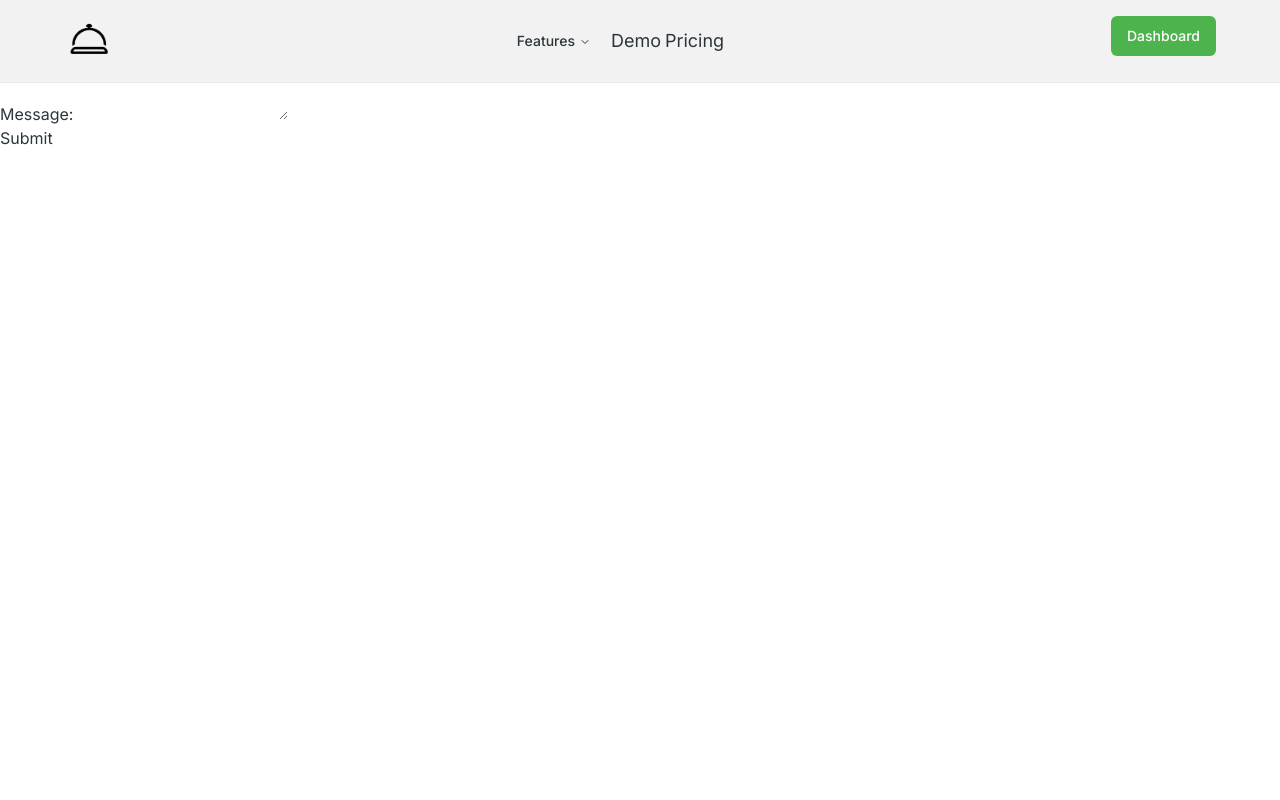
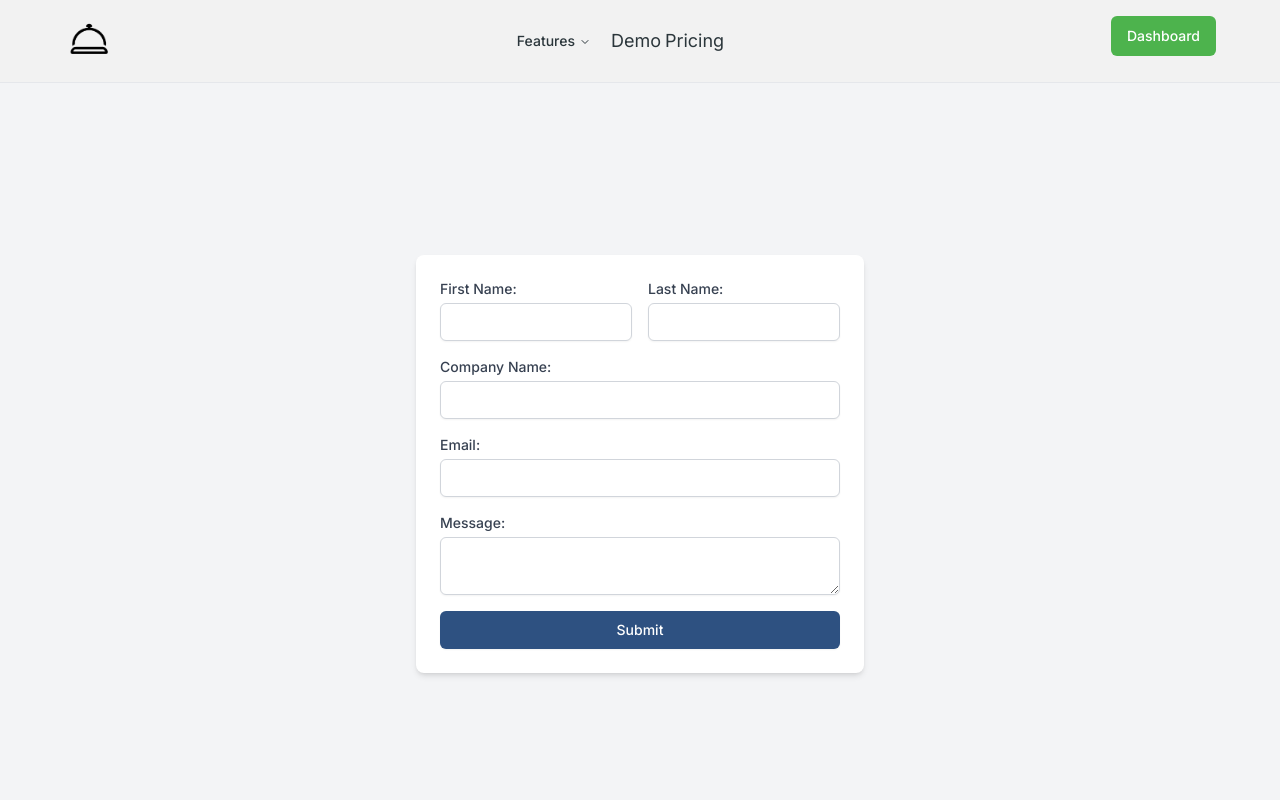
Before and after one commit to Concierge-Legal/concierge-live, a Next.js app: page /pricing in a window 1280 px wide. Shown: the top 800 px of the page. Built offline with nearby package versions, Linux system fonts and the light colour scheme; no server answers.

Commit message:
form complete for now

```diff
--- a/app/pricing/page.tsx
+++ b/app/pricing/page.tsx
@@ -2,21 +2,19 @@ import Image from "next/image";
 import React from "react";
 import ContactForm from "@/components/contactSales";
 import NavBar from "@/components/navBar";
+import Footer from "@/components/footer";
 
 export default function Pricing() {
 
 
   return (
-    <main>
-    <NavBar></NavBar>
-    <div className="flex flex-col">
-
-
-    <h1>Contact Us for Pricing</h1>
-    <ContactForm />
-  </div>
-
+    <main className="min-h-screen flex flex-col">
+    <NavBar />
+    <div className="flex flex-col items-center justify-center flex-grow bg-gray-100 p-4">
+      <h1 className="text-2xl font-bold mb-4 text-center">Please contact us for pricing!</h1>
+      <ContactForm />
+    </div>
+    <Footer />
   </main>
-
   );
 }
--- a/components/contactSales.tsx
+++ b/components/contactSales.tsx
@@ -3,7 +3,9 @@ import React, { useState } from 'react';
 import { createClient } from '@/utils/supabase/client';
 
 interface ContactFormState {
-  name: string;
+    firstName: string;
+    lastName: string;
+    companyName: string;
     email: string;
     message: string;
 }
@@ -12,7 +14,9 @@ const supabase = createClient();
 
 const ContactForm: React.FC = () => {
   const [formState, setFormState] = useState<ContactFormState>({
-    name: '',
+    firstName: '',
+    lastName: '',
+    companyName: '',
     email: '',
     message: '',
   });
@@ -38,7 +42,9 @@ const ContactForm: React.FC = () => {
         console.log('Data inserted:', data);
         // Clear the form
         setFormState({
-          name: '',
+          firstName: '',
+          lastName: '',
+          companyName: '',
           email: '',
           message: '',
         });
@@ -49,20 +55,57 @@ const ContactForm: React.FC = () => {
   };
 
   return (
-    <form onSubmit={handleSubmit}>
-      <div>
-        <label htmlFor="name">Name:</label>
+    <div className="flex items-center justify-center min-h-screen bg-gray-100">
+      <div className="bg-white p-6 rounded-lg shadow-md w-full max-w-md">
+        <form onSubmit={handleSubmit} className="space-y-4">
+          <div className="flex space-x-4">
+            <div className="w-1/2">
+              <label htmlFor="firstName" className="block text-sm font-medium text-gray-700">
+                First Name:
+              </label>
               <input
                 type="text"
-          id="name"
-          name="name"
-          value={formState.name}
+                id="firstName"
+                name="firstName"
+                value={formState.firstName}
                 onChange={handleChange}
                 required
+                className="mt-1 block w-full px-3 py-2 border border-gray-300 rounded-md shadow-sm focus:outline-none focus:ring-indigo-500 focus:border-indigo-500 sm:text-sm"
+              />
+            </div>
+            <div className="w-1/2">
+              <label htmlFor="lastName" className="block text-sm font-medium text-gray-700">
+                Last Name:
+              </label>
+              <input
+                type="text"
+                id="lastName"
+                name="lastName"
+                value={formState.lastName}
+                onChange={handleChange}
+                required
+                className="mt-1 block w-full px-3 py-2 border border-gray-300 rounded-md shadow-sm focus:outline-none focus:ring-indigo-500 focus:border-indigo-500 sm:text-sm"
+              />
+            </div>
+          </div>
+          <div>
+            <label htmlFor="companyName" className="block text-sm font-medium text-gray-700">
+              Company Name:
+            </label>
+            <input
+              type="text"
+              id="companyName"
+              name="companyName"
+              value={formState.companyName}
+              onChange={handleChange}
+              required
+              className="mt-1 block w-full px-3 py-2 border border-gray-300 rounded-md shadow-sm focus:outline-none focus:ring-indigo-500 focus:border-indigo-500 sm:text-sm"
             />
           </div>
           <div>
-        <label htmlFor="email">Email:</label>
+            <label htmlFor="email" className="block text-sm font-medium text-gray-700">
+              Email:
+            </label>
             <input
               type="email"
               id="email"
@@ -70,20 +113,31 @@ const ContactForm: React.FC = () => {
               value={formState.email}
               onChange={handleChange}
               required
+              className="mt-1 block w-full px-3 py-2 border border-gray-300 rounded-md shadow-sm focus:outline-none focus:ring-indigo-500 focus:border-indigo-500 sm:text-sm"
             />
           </div>
           <div>
-        <label htmlFor="message">Message:</label>
+            <label htmlFor="message" className="block text-sm font-medium text-gray-700">
+              Message:
+            </label>
             <textarea
               id="message"
               name="message"
               value={formState.message}
               onChange={handleChange}
               required
+              className="mt-1 block w-full px-3 py-2 border border-gray-300 rounded-md shadow-sm focus:outline-none focus:ring-indigo-500 focus:border-indigo-500 sm:text-sm"
             />
           </div>
-      <button type="submit">Submit</button>
+          <button
+            type="submit"
+            className="w-full inline-flex justify-center py-2 px-4 border border-transparent shadow-sm text-sm font-medium rounded-md text-white bg-mediumBlue hover:bg-darkestBlue focus:outline-none focus:ring-2 focus:ring-offset-2 focus:ring-indigo-500"
+          >
+            Submit
+          </button>
         </form>
+      </div>
+    </div>
   );
 };
 
```
Lines whose indentation alone changed are shown as unchanged.
